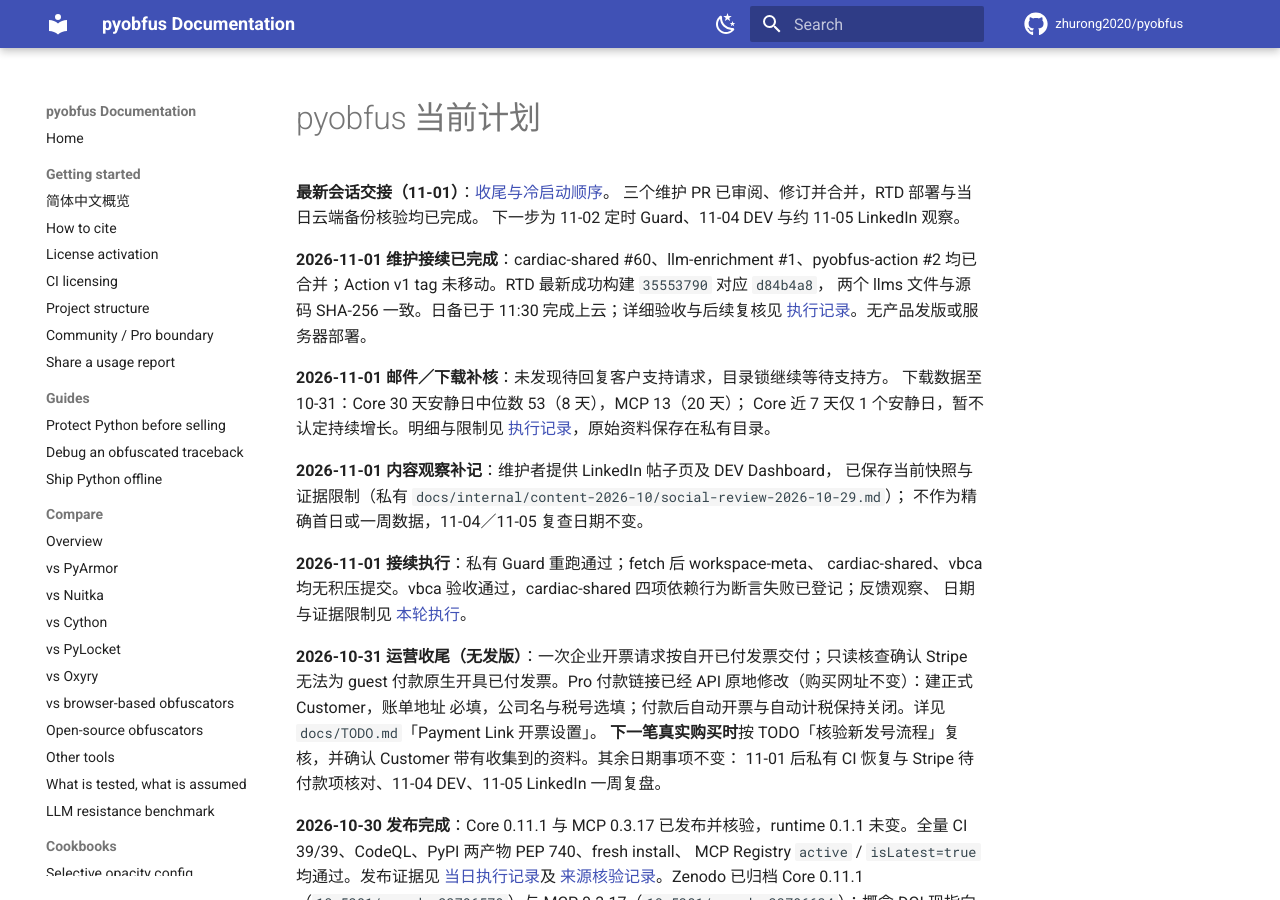
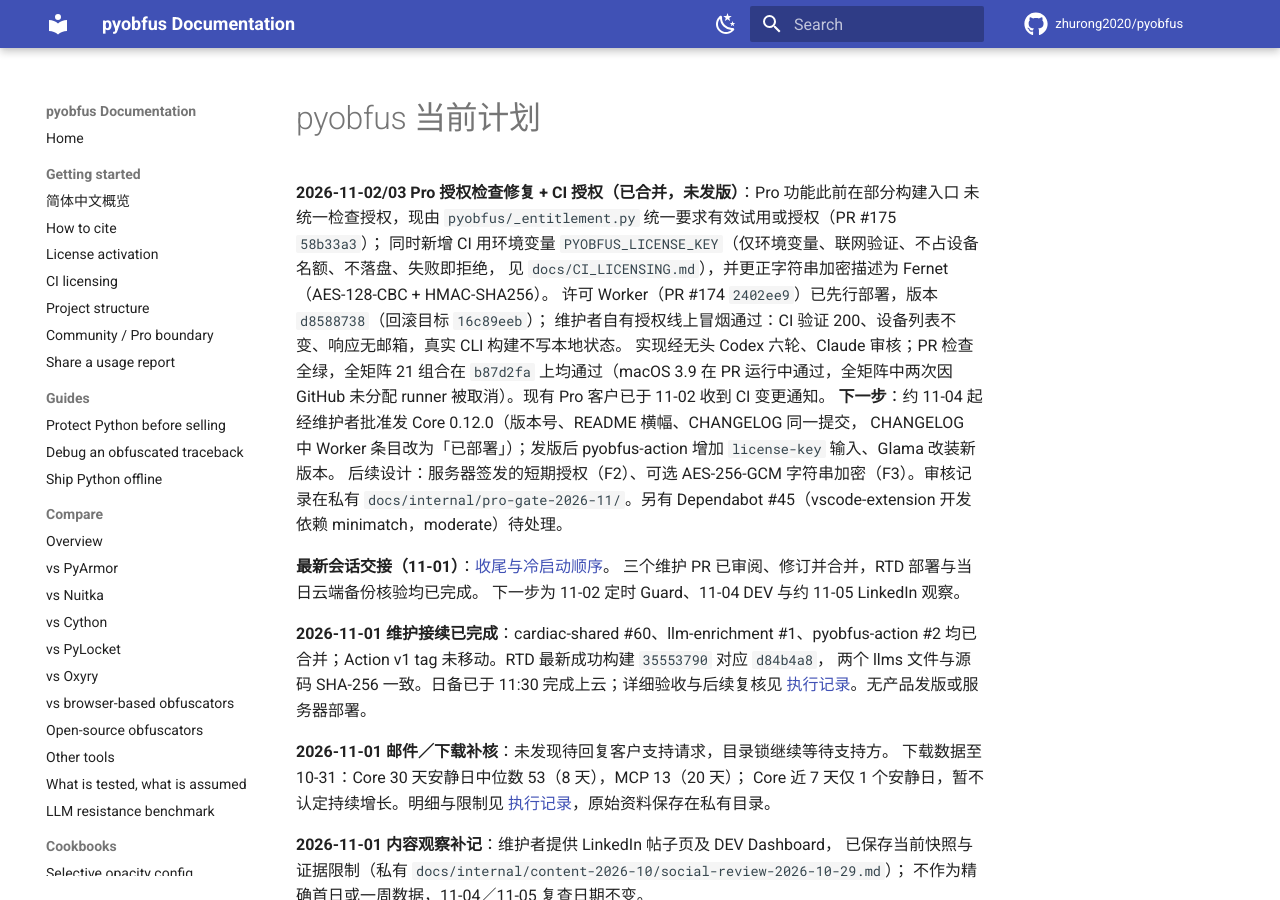
Before and after one commit to zhurong2020/pyobfus, an MkDocs documentation site: the page built from docs/CURRENT_PLAN_ZH.md, in a window 1280 px wide and 900 px high. Built offline with MkDocs 1.6.1 and Material for MkDocs 9.7.7, drawn with Linux system fonts in a browser that asks for light colours; comment, search, counter and statistics services are not loaded.

Commit message:
docs: record Pro entitlement fix, CI licensing and Worker deployment (Nov 2-3) (#176)
Co-authored-by: Claude Opus 5.5 <noreply@anthropic.com>

```diff
--- a/docs/CURRENT_PLAN_ZH.md
+++ b/docs/CURRENT_PLAN_ZH.md
@@ -1,4 +1,17 @@
 # pyobfus 当前计划
+
+**2026-11-02/03 Pro 授权检查修复 + CI 授权（已合并，未发版）**：Pro 功能此前在部分构建入口
+未统一检查授权，现由 `pyobfus/_entitlement.py` 统一要求有效试用或授权（PR #175 `58b33a3`）；
+同时新增 CI 用环境变量 `PYOBFUS_LICENSE_KEY`（仅环境变量、联网验证、不占设备名额、不落盘、失败即拒绝，
+见 `docs/CI_LICENSING.md`），并更正字符串加密描述为 Fernet（AES-128-CBC + HMAC-SHA256）。
+许可 Worker（PR #174 `2402ee9`）已先行部署，版本 `d8588738`（回滚目标 `16c89eeb`）；
+维护者自有授权线上冒烟通过：CI 验证 200、设备列表不变、响应无邮箱，真实 CLI 构建不写本地状态。
+实现经无头 Codex 六轮、Claude 审核；PR 检查全绿，全矩阵 21 组合在 `b87d2fa` 上均通过（macOS 3.9
+在 PR 运行中通过，全矩阵中两次因 GitHub 未分配 runner 被取消）。现有 Pro 客户已于 11-02 收到 CI 变更通知。
+**下一步**：约 11-04 起经维护者批准发 Core 0.12.0（版本号、README 横幅、CHANGELOG 同一提交，
+CHANGELOG 中 Worker 条目改为「已部署」）；发版后 pyobfus-action 增加 `license-key` 输入、Glama 改装新版本。
+后续设计：服务器签发的短期授权（F2）、可选 AES-256-GCM 字符串加密（F3）。审核记录在私有
+`docs/internal/pro-gate-2026-11/`。另有 Dependabot #45（vscode-extension 开发依赖 minimatch，moderate）待处理。
 
 **最新会话交接（11-01）**：[收尾与冷启动顺序](SESSION_CLOSEOUT_2026-11-01.md)。
 三个维护 PR 已审阅、修订并合并，RTD 部署与当日云端备份核验均已完成。
```
Also changed, not shown: CLAUDE.md (+2 -0 lines).
